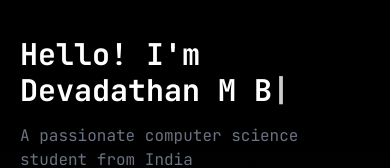
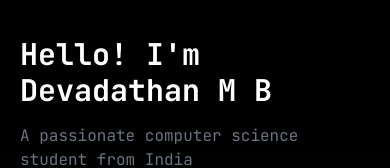
Before and after one commit to devadathanmb/personal-website, a Next.js app: page / in a window 390 px wide. Shown: the part 274-442 px from the top of the page. Built offline with nearby package versions, Linux system fonts and the light colour scheme.

Commit message:
remove blink on medium and lower screens

```diff
--- a/app/page.tsx
+++ b/app/page.tsx
@@ -6,7 +6,7 @@ export default function Home() {
       <div className="max-w-screen-lg mx-auto flex flex-col md:flex-row items-center justify-center h-full px-5">
         <div className="flex flex-col justify-center h-full">
           <h1 className="text-3xl md:text-5xl lg:text-6xl font-bold">
-            Hello! I&apos;m Devadathan M B<span className="blink">|</span>
+            Hello! I&apos;m Devadathan M B<span className="blink hidden md:inline">|</span>
           </h1>
           <p className="text-gray-500 py-4">
             A passionate computer science student from India
```
